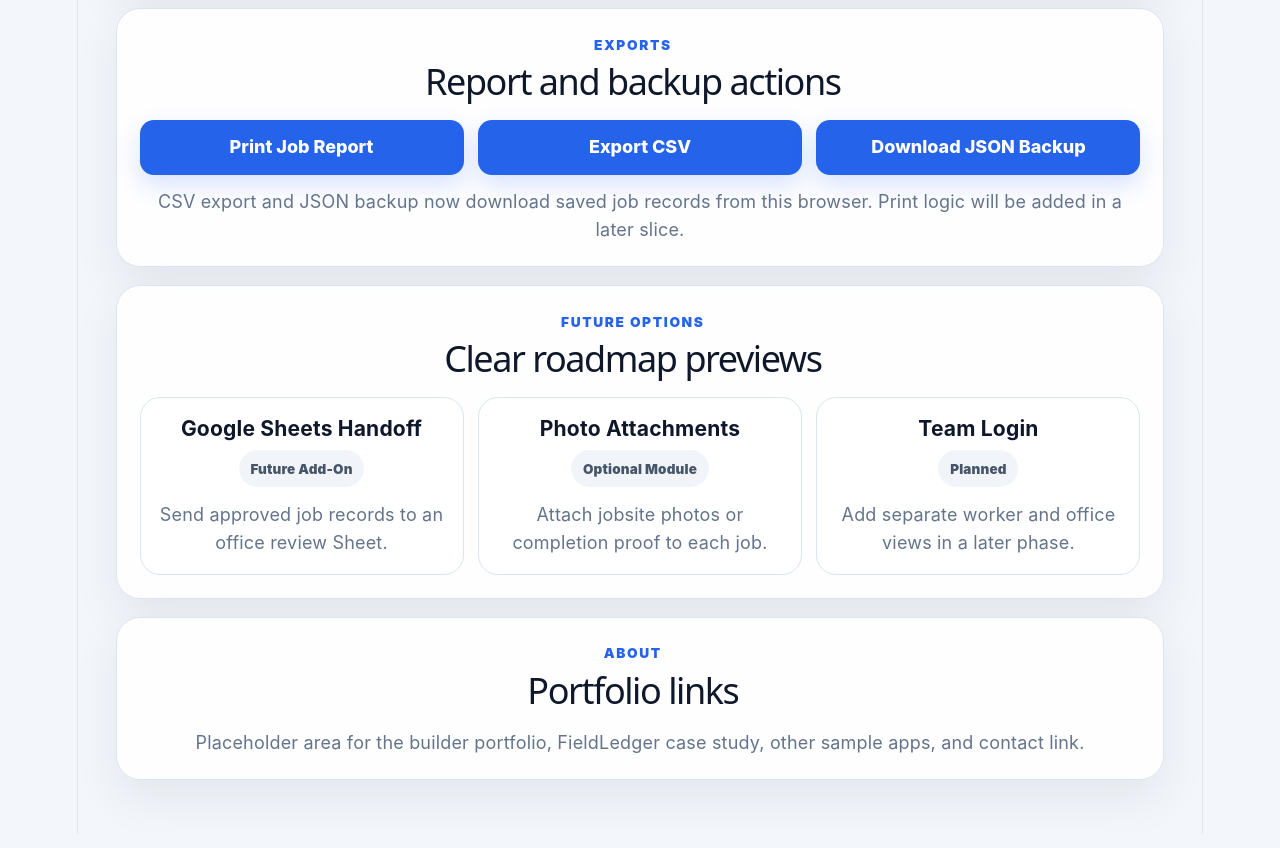
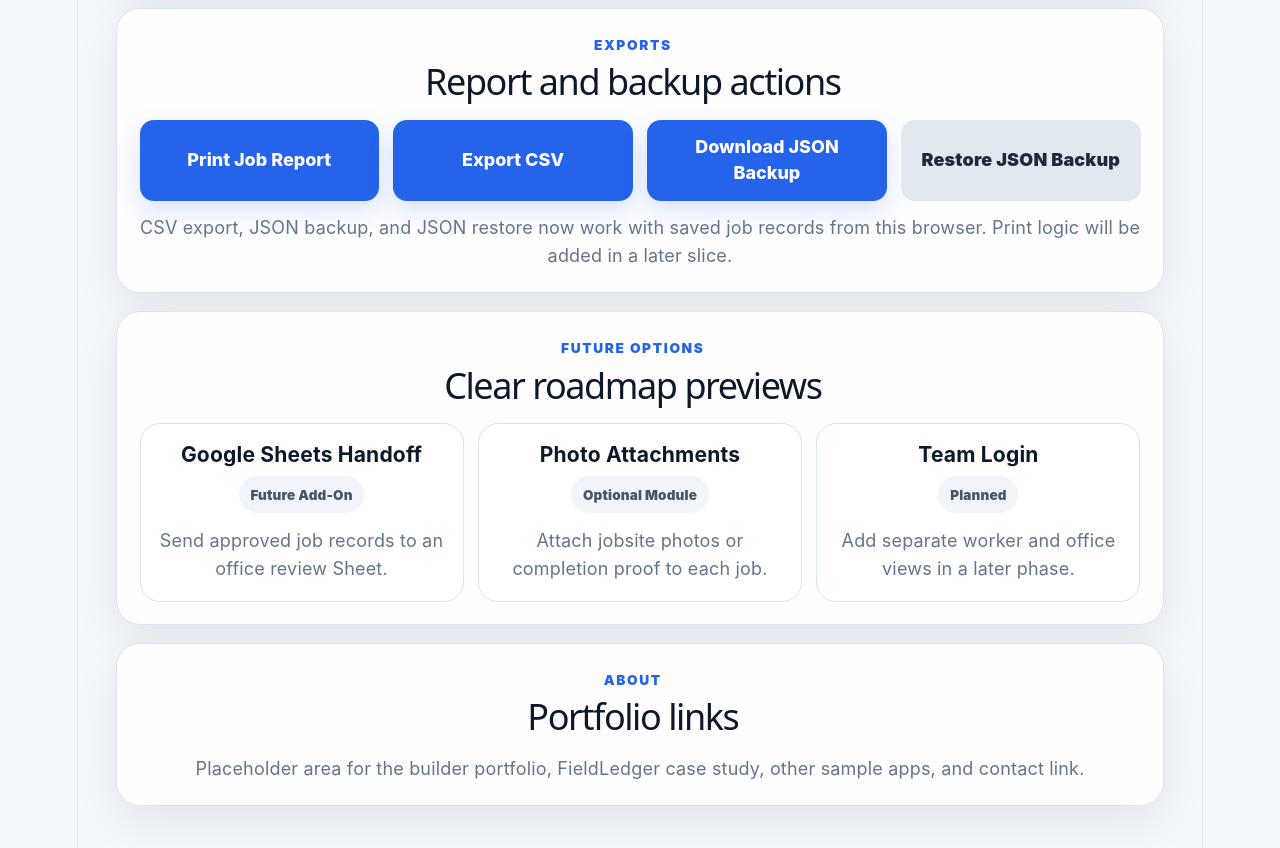
Before and after one commit to timbone72-CC/pwa-sample-portfolio, a React (Vite) app in the folder samples/job-tracker/: page / in a window 1280 px wide. Shown: the part 2540-3388 px from the top of the page. Built offline with nearby package versions, Linux system fonts and the light colour scheme.

Commit message:
Add Job Tracker JSON backup restore

```diff
--- a/samples/job-tracker/src/App.css
+++ b/samples/job-tracker/src/App.css
@@ -218,6 +218,25 @@ button:focus-visible,
   gap: 0.75rem;
 }
 
+
+.file-button {
+  display: inline-flex;
+  align-items: center;
+  justify-content: center;
+  min-height: 44px;
+  border-radius: 14px;
+  padding: 0.8rem 1rem;
+  background: #e2e8f0;
+  color: #1e293b;
+  font-weight: 900;
+  text-align: center;
+  cursor: pointer;
+}
+
+.file-button input {
+  display: none;
+}
+
 .secondary-button {
   background: #e2e8f0;
   color: #1e293b;
@@ -352,6 +371,10 @@ button:focus-visible,
     grid-template-columns: repeat(3, 1fr);
   }
 
+  .action-grid {
+    grid-template-columns: repeat(4, 1fr);
+  }
+
   .job-form {
     grid-template-columns: repeat(2, 1fr);
   }
--- a/samples/job-tracker/src/App.jsx
+++ b/samples/job-tracker/src/App.jsx
@@ -72,7 +72,43 @@ const futureAddOns = [
   },
 ]
 
-// 3. Storage Helpers
+// 3. Validation Helpers
+function isValidJob(job) {
+  return (
+    job &&
+    typeof job === 'object' &&
+    typeof job.id === 'string' &&
+    typeof job.title === 'string' &&
+    typeof job.customer === 'string' &&
+    typeof job.status === 'string'
+  )
+}
+
+function validateJobsBackup(backup) {
+  if (!backup || typeof backup !== 'object') {
+    return { isValid: false, message: 'Backup file is not a valid object.' }
+  }
+
+  if (backup.appId !== 'pwa-sample-job-tracker') {
+    return { isValid: false, message: 'Backup file is for a different app.' }
+  }
+
+  if (backup.schemaVersion !== 1) {
+    return { isValid: false, message: 'Backup file uses an unsupported schema version.' }
+  }
+
+  if (!Array.isArray(backup.jobs)) {
+    return { isValid: false, message: 'Backup file does not include a valid jobs list.' }
+  }
+
+  if (!backup.jobs.every(isValidJob)) {
+    return { isValid: false, message: 'Backup file includes invalid job records.' }
+  }
+
+  return { isValid: true, message: '' }
+}
+
+// 4. Storage Helpers
 function loadSavedJobs() {
   const storedJobs = window.localStorage.getItem(STORAGE_KEY)
 
@@ -97,7 +133,7 @@ function saveJobs(jobs) {
   window.localStorage.setItem(STORAGE_KEY, JSON.stringify(jobs))
 }
 
-// 4. Export Helpers
+// 5. Export Helpers
 function escapeCsvValue(value) {
   const stringValue = String(value ?? '')
 
@@ -164,7 +200,7 @@ function buildJobsBackup(jobs) {
   )
 }
 
-// 5. Formatting Helpers
+// 6. Formatting Helpers
 function formatCurrency(value) {
   const amount = Number(value)
 
@@ -178,7 +214,7 @@ function formatCurrency(value) {
   }).format(amount)
 }
 
-// 6. Small UI Helpers
+// 7. Small UI Helpers
 function StatusBadge({ status }) {
   return <span className="status-badge">{status}</span>
 }
@@ -246,7 +282,7 @@ function FutureAddOnCard({ item }) {
   )
 }
 
-// 7. Main App
+// 8. Main App
 function App() {
   const [jobs, setJobs] = useState(() => loadSavedJobs())
   const [formData, setFormData] = useState(initialFormState)
@@ -351,6 +387,45 @@ function App() {
       filename: 'job-tracker-backup.json',
       mimeType: 'application/json;charset=utf-8',
     })
+  }
+
+  function handleRestoreBackup(event) {
+    const file = event.target.files?.[0]
+
+    if (!file) {
+      return
+    }
+
+    const reader = new FileReader()
+
+    reader.onload = () => {
+      try {
+        const parsedBackup = JSON.parse(String(reader.result))
+        const validation = validateJobsBackup(parsedBackup)
+
+        if (!validation.isValid) {
+          window.alert(validation.message)
+          return
+        }
+
+        const shouldRestore = window.confirm(
+          'Restore this backup? This will replace the jobs currently saved in this browser.',
+        )
+
+        if (!shouldRestore) {
+          return
+        }
+
+        setJobs(parsedBackup.jobs)
+        window.alert('Job Tracker backup restored.')
+      } catch {
+        window.alert('Backup file could not be read as valid JSON.')
+      } finally {
+        event.target.value = ''
+      }
+    }
+
+    reader.readAsText(file)
   }
 
   return (
@@ -525,10 +600,14 @@ function App() {
           <button type="button">Print Job Report</button>
           <button type="button" onClick={handleExportCsv}>Export CSV</button>
           <button type="button" onClick={handleDownloadBackup}>Download JSON Backup</button>
+          <label className="file-button">
+            Restore JSON Backup
+            <input type="file" accept="application/json,.json" onChange={handleRestoreBackup} />
+          </label>
         </div>
 
         <p className="helper-text">
-          CSV export and JSON backup now download saved job records from this browser.
+          CSV export, JSON backup, and JSON restore now work with saved job records from this browser.
           Print logic will be added in a later slice.
         </p>
       </section>
```
